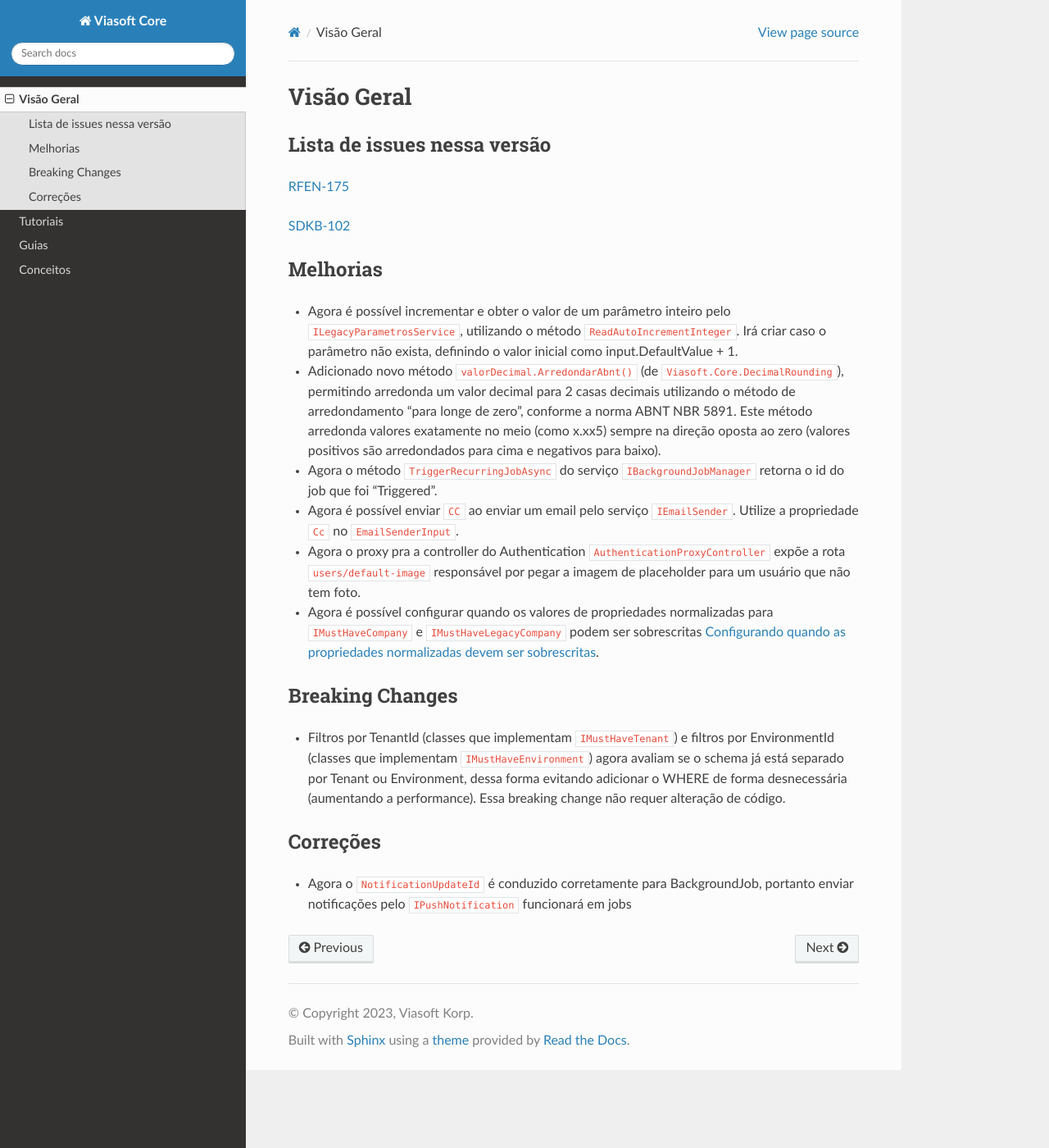
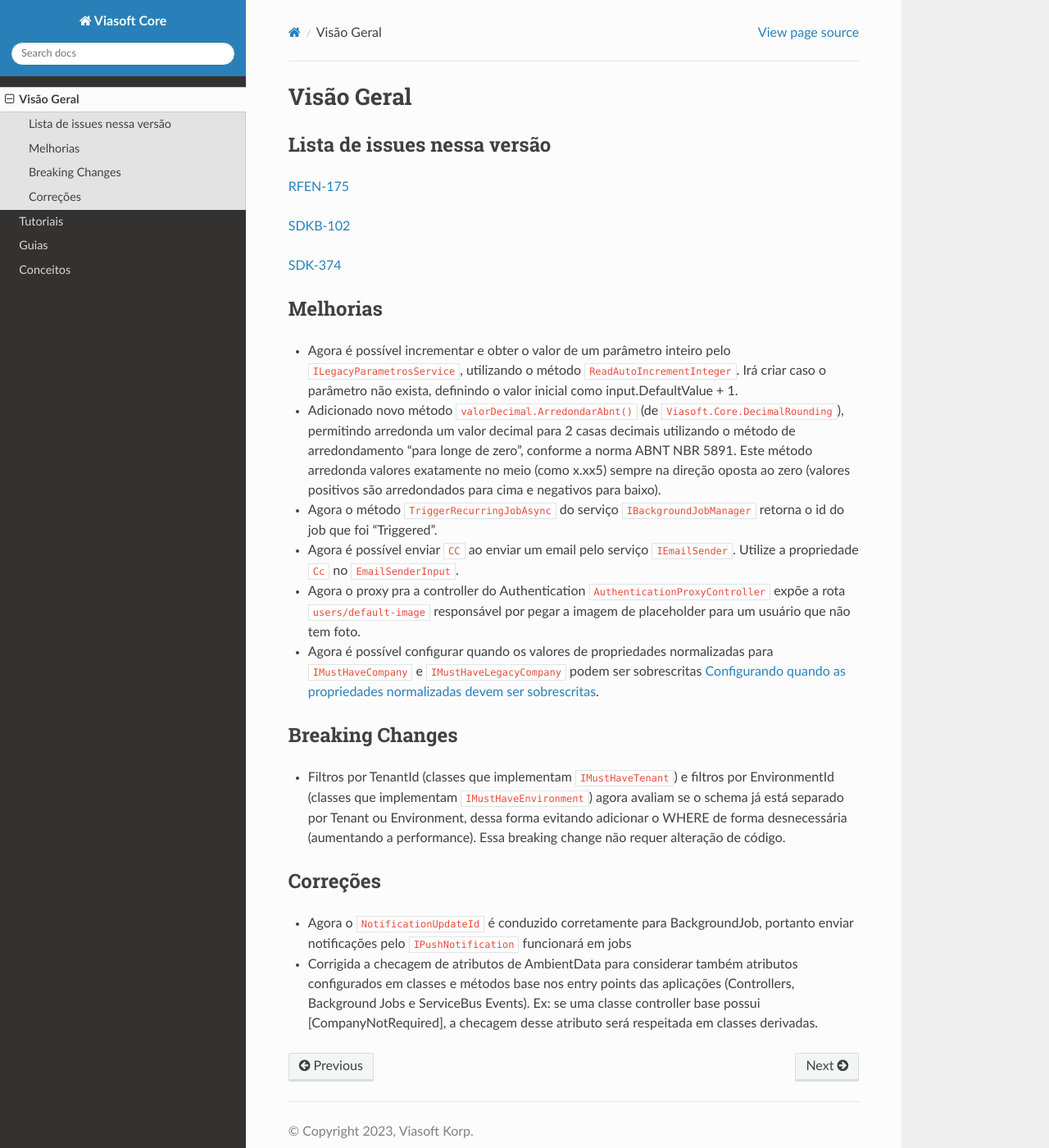
Before and after one commit to viasoftkorp/viasoft-core-docs, a Sphinx documentation site: the page built from docs/source/visao_geral.rst, in a window 1280 px wide and 1400 px high. Shown: the whole window at 82% size. Built offline with Sphinx 7.4.7 and the Read the Docs theme 3.1.0, drawn with Linux system fonts in a browser that asks for light colours.

Commit message:
SDK-374 doc correcao

```diff
--- a/docs/source/visao_geral.rst
+++ b/docs/source/visao_geral.rst
@@ -8,8 +8,11 @@ RFEN-175_
 
 SDKB-102_
 
+SDK-374_
+
 .. _RFEN-175: https://portal.korp.com.br/projetos/c2fe24bf-5393-742e-e371-237e95e9b08f/lista?identificador=RFEN-175
 .. _SDKB-102: https://portal.korp.com.br/projetos/935791cf-dbfc-6432-00ce-8a691531e47f/lista?identificador=SDKB-102
+.. _SDK-374: https://portal.korp.com.br/projetos/17e7c0ff-587f-363e-4791-8b5ca6ffb9ac/lista?identificador=SDK-374
 
 Melhorias
 ---------
@@ -30,3 +33,4 @@ Correções
 ---------
 
 * Agora o ``NotificationUpdateId`` é conduzido corretamente para BackgroundJob, portanto enviar notificações pelo ``IPushNotification`` funcionará em jobs
+* Corrigida a checagem de atributos de AmbientData para considerar também atributos configurados em classes e métodos base nos entry points das aplicações (Controllers, Background Jobs e ServiceBus Events). Ex: se uma classe controller base possui [CompanyNotRequired], a checagem desse atributo será respeitada em classes derivadas.
```
